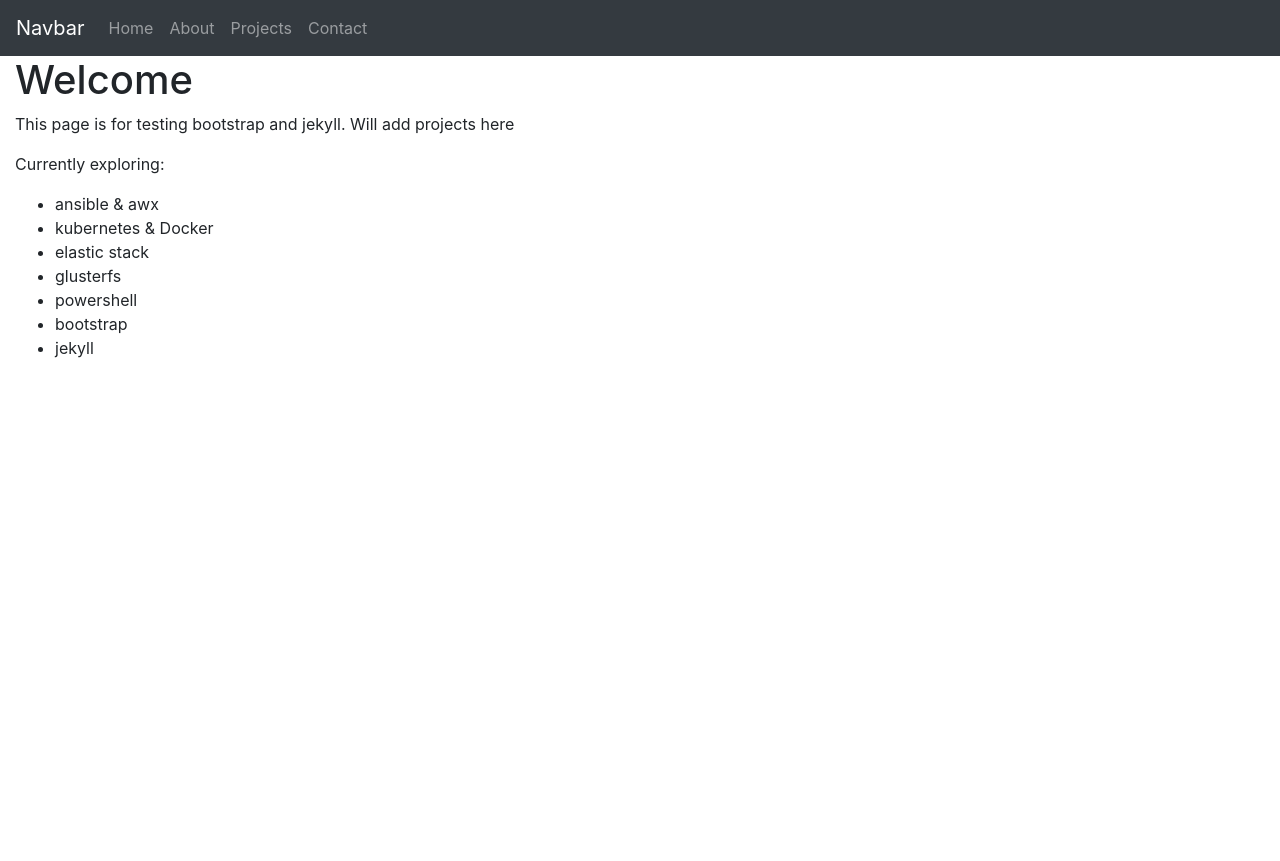
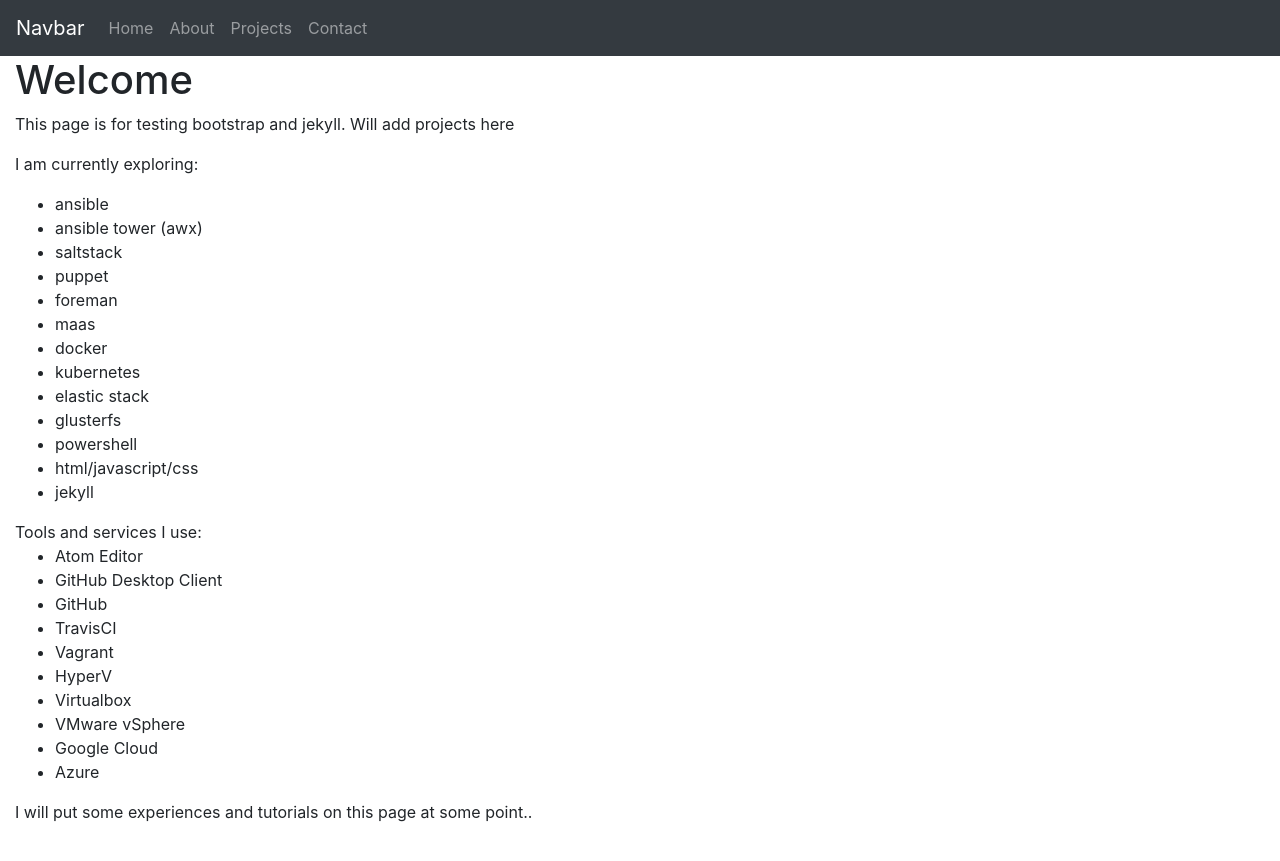
Before and after one commit to kds-rune/kds-rune.github.io, a Jekyll site: the page built from index.html, in a window 1280 px wide. Shown: the top 861 px of the page. Built offline with Jekyll 4.4.1, drawn with Linux system fonts in a browser that asks for light colours; nearby versions of some CDN libraries.

Commit message:
Some changes

```diff
--- a/index.html
+++ b/index.html
@@ -8,15 +8,36 @@
 <div class="container-fluid">
  <h1 class="">Welcome</h1>
  <p>This page is for testing bootstrap and jekyll. Will add projects here</p>
- <p>Currently exploring:
+ <p>
+   I am currently exploring:
    <ul>
-    <li>ansible &#38; awx</li>
-    <li>kubernetes &#38; Docker</li>
+    <li>ansible</li>
+    <li>ansible tower (awx)</li>
+    <li>saltstack</li>
+    <li>puppet</li>
+    <li>foreman</li>
+    <li>maas</li>
+    <li>docker</li>
+    <li>kubernetes</li>
     <li>elastic stack</li>
     <li>glusterfs</li>
     <li>powershell</li>
-    <li>bootstrap</li>
+    <li>html/javascript/css</li>
     <li>jekyll</li>
   </ul>
+  Tools and services I use:
+  <ul>
+    <li>Atom Editor</li>
+    <li>GitHub Desktop Client</li>
+    <li>GitHub</li>
+    <li>TravisCI</li>
+    <li>Vagrant</li>
+    <li>HyperV</li>
+    <li>Virtualbox</li>
+    <li>VMware vSphere</li>
+    <li>Google Cloud</li>
+    <li>Azure</li>
+  </ul>
+  I will put some experiences and tutorials on this page at some point..
  </p>
 </div>
```
